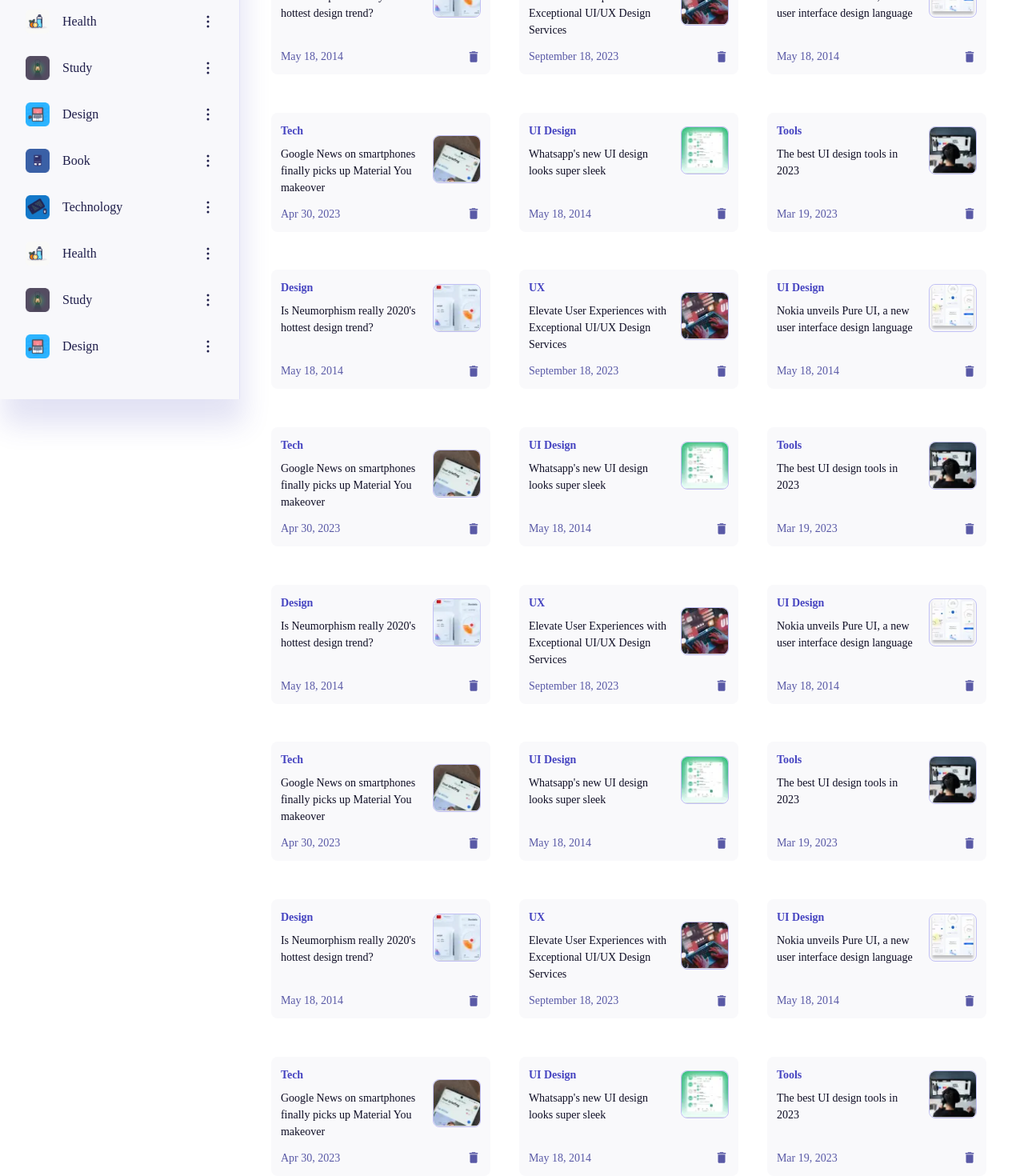
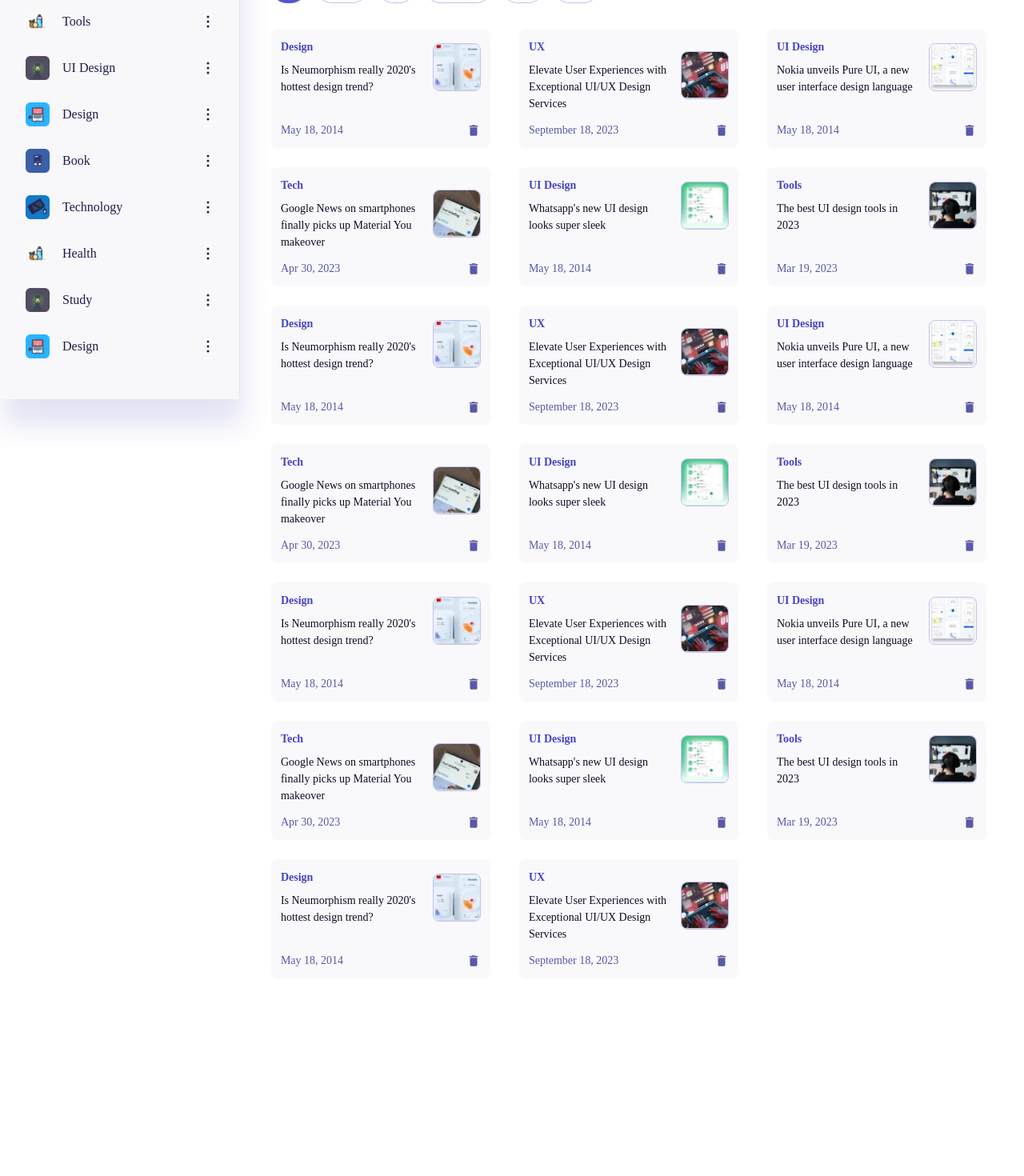
Before and after one commit to abhishek98s/LITMARK_FRONTEND, an Angular app in the folder Client/: page / in a window 1280 px wide. Shown: the part 301-1771 px from the top of the page at 80% size. After the commit the page ends 1524 px from the top, so only its background shows below. Built offline with nearby package versions, Linux system fonts and the light colour scheme; a web font is replaced by a local one.

Commit message:
fixed the stackoverfloe

```diff
--- a/Client/src/app/Model/folder.ts
+++ b/Client/src/app/Model/folder.ts
@@ -10,6 +10,7 @@ export interface Chip {
 }
 
 export interface Recentbookmark {
+    id: number,
     category: string,
     title: string,
     date: string,
--- a/Client/src/app/Modules/home/top-page/top-page.component.html
+++ b/Client/src/app/Modules/home/top-page/top-page.component.html
@@ -2,8 +2,6 @@
     <h3 class="text-title-md-bold">Recent Bookmarks</h3>
 
     <div class="chips-list flex gap-[12px] overflow-scroll no-scrollbar">
-        <!-- <app-chip [chip]="activeChip" (click)="filterCategory(activeChip.chipName)"></app-chip> -->
-
         <div *ngFor="let chip of dataService.getChips()">
             <app-chip [chip]="chip" (click)="filterCategory(chip.chipName)"></app-chip>
         </div>
--- a/Client/src/app/Modules/home/top-page/top-page.component.ts
+++ b/Client/src/app/Modules/home/top-page/top-page.component.ts
@@ -6,32 +6,17 @@ import { BookmarkService } from 'src/app/bookmark.service';
   selector: 'app-top-page',
   templateUrl: './top-page.component.html',
   styleUrls: ['./top-page.component.scss'],
-  styles: [`
-    .fade {
-      opacity: 1;
-      transition: opacity 0.5s ease-in-out;
-    }
-
-    .fade-hidden {
-      opacity: 0;
-    }
-  `],
 })
 export class TopPageComponent implements OnInit {
   recentBookmark!: Recentbookmark[];
-  activeChip: Chip = {
-    chipName: 'All',
-    active: true
-  }
 
   constructor(public dataService: BookmarkService) { }
 
   ngOnInit(): void {
-    this.recentBookmark = this.dataService.getRecentBookmark();
+    this.dataService.myBehaviorSubject.subscribe((value) => this.recentBookmark = value);
   }
 
   filterCategory(category: string) {
-    this.recentBookmark = this.dataService.filterRecentBookmark(category);
-    console.log(this.recentBookmark)
+    this.dataService.filterRecentBookmark(category);
   }
 }
--- a/Client/src/app/Shared/recent-bookmark/recent-bookmark.component.html
+++ b/Client/src/app/Shared/recent-bookmark/recent-bookmark.component.html
@@ -2,7 +2,8 @@
     <div class="flex-between-center gap-[1px]">
         <div class="category-title grow-0">
             <div class="category text-label-md-bold text-primary-850-80">{{recentBookmark.category}}</div>
-            <a href={{recentBookmark.link}} target="_blank" class="title text-body-md-medium text-primary-1000">{{recentBookmark.title}}</a>
+            <a href={{recentBookmark.link}} target="_blank"
+                class="title text-body-md-medium text-primary-1000">{{recentBookmark.title}}</a>
         </div>
 
         <figure class="image w-[60px] h-[60px] rounded-2">
@@ -12,7 +13,7 @@
 
     <div class="date-del flex-between-center">
         <div class="text-primary-850 text-label-md-medium">{{recentBookmark.date}}</div>
-        <figure class="w-[18px] cursor-pointer">
+        <figure class="w-[18px] cursor-pointer" (click)="deleteBookmark(recentBookmark.id)">
             <img src='assets/icon/trash.svg' alt="trash">
         </figure>
     </div>
--- a/Client/src/app/Shared/recent-bookmark/recent-bookmark.component.ts
+++ b/Client/src/app/Shared/recent-bookmark/recent-bookmark.component.ts
@@ -1,5 +1,6 @@
 import { Component, Input } from '@angular/core';
 import { Recentbookmark } from 'src/app/Model/folder';
+import { BookmarkService } from 'src/app/bookmark.service';
 
 @Component({
   selector: 'app-recent-bookmark',
@@ -8,4 +9,10 @@ import { Recentbookmark } from 'src/app/Model/folder';
 })
 export class RecentBookmarkComponent {
   @Input() recentBookmark!: Recentbookmark;
+
+  constructor(public dataService: BookmarkService) { };
+
+  deleteBookmark(id: number) {
+    this.dataService.deleteBookmark(id);
+  }
 }
--- a/Client/src/app/bookmark.service.ts
+++ b/Client/src/app/bookmark.service.ts
@@ -1,5 +1,6 @@
 import { Injectable } from '@angular/core';
 import { Chip, Recentbookmark, folder, folderData } from './Model/folder';
+import { BehaviorSubject, map, tap } from 'rxjs';
 
 @Injectable({
   providedIn: 'root'
@@ -9,6 +10,7 @@ export class BookmarkService {
 
   private recentBookmark: Recentbookmark[] = [
     {
+      id: 1,
       category: "Design",
       title: "Is Neumorphism really 2020's hottest design trend?",
       img: "assets/image/bookmark-1.webp",
@@ -17,6 +19,7 @@ export class BookmarkService {
     },
 
     {
+      id: 2,
       category: "UX",
       title: "Elevate User Experiences with Exceptional UI/UX Design Services",
       img: "assets/image/bookmark-2.webp",
@@ -24,6 +27,7 @@ export class BookmarkService {
       link: 'https://www.analyticsinsight.net/elevate-user-experiences-with-exceptional-ui-ux-design-services/'
     },
     {
+      id: 3,
       category: "UI Design",
       title: "Nokia unveils Pure UI, a new user interface design language",
       img: "assets/image/bookmark-3.webp",
@@ -31,6 +35,7 @@ export class BookmarkService {
       link: 'https://www.gsmarena.com/nokia_unveils_pure_ui_a_new_user_interface_design_language-news-58063.php'
     },
     {
+      id: 4,
       category: "Tech",
       title: "Google News on smartphones finally picks up Material You makeover",
       img: "assets/image/bookmark-4.webp",
@@ -38,6 +43,7 @@ export class BookmarkService {
       link: 'https://www.androidpolice.com/google-news-material-you-redesign-phones/'
     },
     {
+      id: 5,
       category: "UI Design",
       title: "Whatsapp's new UI design looks super sleek",
       img: "assets/image/bookmark-5.webp",
@@ -45,6 +51,7 @@ export class BookmarkService {
       link: 'https://www.creativebloq.com/news/new-whatsapp-ui-design'
     },
     {
+      id: 6,
       category: "Tools",
       title: "The best UI design tools in 2023",
       img: "assets/image/bookmark-6.webp",
@@ -52,6 +59,7 @@ export class BookmarkService {
       link: 'https://www.creativebloq.com/how-to/20-best-ui-design-tools'
     },
     {
+      id: 7,
       category: "Design",
       title: "Is Neumorphism really 2020's hottest design trend?",
       img: "assets/image/bookmark-1.webp",
@@ -60,6 +68,7 @@ export class BookmarkService {
     },
 
     {
+      id: 8,
       category: "UX",
       title: "Elevate User Experiences with Exceptional UI/UX Design Services",
       img: "assets/image/bookmark-2.webp",
@@ -67,6 +76,7 @@ export class BookmarkService {
       link: 'https://www.analyticsinsight.net/elevate-user-experiences-with-exceptional-ui-ux-design-services/'
     },
     {
+      id: 9,
       category: "UI Design",
       title: "Nokia unveils Pure UI, a new user interface design language",
       img: "assets/image/bookmark-3.webp",
@@ -74,6 +84,7 @@ export class BookmarkService {
       link: 'https://www.gsmarena.com/nokia_unveils_pure_ui_a_new_user_interface_design_language-news-58063.php'
     },
     {
+      id: 10,
       category: "Tech",
       title: "Google News on smartphones finally picks up Material You makeover",
       img: "assets/image/bookmark-4.webp",
@@ -81,6 +92,7 @@ export class BookmarkService {
       link: 'https://www.androidpolice.com/google-news-material-you-redesign-phones/'
     },
     {
+      id: 11,
       category: "UI Design",
       title: "Whatsapp's new UI design looks super sleek",
       img: "assets/image/bookmark-5.webp",
@@ -88,6 +100,7 @@ export class BookmarkService {
       link: 'https://www.creativebloq.com/news/new-whatsapp-ui-design'
     },
     {
+      id: 12,
       category: "Tools",
       title: "The best UI design tools in 2023",
       img: "assets/image/bookmark-6.webp",
@@ -95,6 +108,7 @@ export class BookmarkService {
       link: 'https://www.creativebloq.com/how-to/20-best-ui-design-tools'
     },
     {
+      id: 13,
       category: "Design",
       title: "Is Neumorphism really 2020's hottest design trend?",
       img: "assets/image/bookmark-1.webp",
@@ -103,6 +117,7 @@ export class BookmarkService {
     },
 
     {
+      id: 14,
       category: "UX",
       title: "Elevate User Experiences with Exceptional UI/UX Design Services",
       img: "assets/image/bookmark-2.webp",
@@ -110,6 +125,7 @@ export class BookmarkService {
       link: 'https://www.analyticsinsight.net/elevate-user-experiences-with-exceptional-ui-ux-design-services/'
     },
     {
+      id: 15,
       category: "UI Design",
       title: "Nokia unveils Pure UI, a new user interface design language",
       img: "assets/image/bookmark-3.webp",
@@ -117,6 +133,7 @@ export class BookmarkService {
       link: 'https://www.gsmarena.com/nokia_unveils_pure_ui_a_new_user_interface_design_language-news-58063.php'
     },
     {
+      id: 16,
       category: "Tech",
       title: "Google News on smartphones finally picks up Material You makeover",
       img: "assets/image/bookmark-4.webp",
@@ -124,6 +141,7 @@ export class BookmarkService {
       link: 'https://www.androidpolice.com/google-news-material-you-redesign-phones/'
     },
     {
+      id: 17,
       category: "UI Design",
       title: "Whatsapp's new UI design looks super sleek",
       img: "assets/image/bookmark-5.webp",
@@ -131,6 +149,7 @@ export class BookmarkService {
       link: 'https://www.creativebloq.com/news/new-whatsapp-ui-design'
     },
     {
+      id: 18,
       category: "Tools",
       title: "The best UI design tools in 2023",
       img: "assets/image/bookmark-6.webp",
@@ -138,6 +157,7 @@ export class BookmarkService {
       link: 'https://www.creativebloq.com/how-to/20-best-ui-design-tools'
     },
     {
+      id: 19,
       category: "Design",
       title: "Is Neumorphism really 2020's hottest design trend?",
       img: "assets/image/bookmark-1.webp",
@@ -146,41 +166,17 @@ export class BookmarkService {
     },
 
     {
+      id: 20,
       category: "UX",
       title: "Elevate User Experiences with Exceptional UI/UX Design Services",
       img: "assets/image/bookmark-2.webp",
       date: "September 18, 2023",
       link: 'https://www.analyticsinsight.net/elevate-user-experiences-with-exceptional-ui-ux-design-services/'
     },
-    {
-      category: "UI Design",
-      title: "Nokia unveils Pure UI, a new user interface design language",
-      img: "assets/image/bookmark-3.webp",
-      date: "May 18, 2014",
-      link: 'https://www.gsmarena.com/nokia_unveils_pure_ui_a_new_user_interface_design_language-news-58063.php'
-    },
-    {
-      category: "Tech",
-      title: "Google News on smartphones finally picks up Material You makeover",
-      img: "assets/image/bookmark-4.webp",
-      date: "Apr 30, 2023",
-      link: 'https://www.androidpolice.com/google-news-material-you-redesign-phones/'
-    },
-    {
-      category: "UI Design",
-      title: "Whatsapp's new UI design looks super sleek",
-      img: "assets/image/bookmark-5.webp",
-      date: "May 18, 2014",
-      link: 'https://www.creativebloq.com/news/new-whatsapp-ui-design'
-    },
-    {
-      category: "Tools",
-      title: "The best UI design tools in 2023",
-      img: "assets/image/bookmark-6.webp",
-      date: "Mar 19, 2023",
-      link: 'https://www.creativebloq.com/how-to/20-best-ui-design-tools'
-    },
   ];
+
+  myBehaviorSubject = new BehaviorSubject<Recentbookmark[]>(this.recentBookmark);
+
 
   private chips: Chip[] = [
     {
@@ -217,17 +213,17 @@ export class BookmarkService {
     {
       id: '1',
       img: 'assets/image/folder-1.png',
-      title: 'Technology'
+      title: 'UX'
     },
     {
       id: '2',
       img: 'assets/image/folder-2.png',
-      title: 'Health'
+      title: 'Tools'
     },
     {
       id: '3',
       img: 'assets/image/folder-3.png',
-      title: 'Study'
+      title: 'UI Design'
     },
     {
       id: '4',
@@ -387,18 +383,36 @@ export class BookmarkService {
     return this.recentBookmark;
   }
 
-  filterRecentBookmark(filterCategory: string) {
-    this.chips.map((chip: Chip) => {
-      chip.active = false;
-      if (chip.chipName == filterCategory) {
-        chip.active = !chip.active;
-      }
-    })
-    if (filterCategory == 'All') {
-      return this.recentBookmark;
+  filterRecentBookmark(chipCategory: string) {
+    this.chips.forEach((chip: Chip) => { chip.active = false; });
+
+    let selectedChip = this.chips.find((chip: Chip) => chip.chipName == chipCategory);
+
+    if (selectedChip) {
+      selectedChip.active = true;
     }
-    let filteredData = this.recentBookmark.filter((item) => item.category == filterCategory);
-    return filteredData;
+
+    if (chipCategory == 'All') {
+      this.myBehaviorSubject.next(this.recentBookmark);
+      return
+    }
+
+    this.myBehaviorSubject.pipe(
+      map((bookmarks: Recentbookmark[]) =>
+        this.recentBookmark.filter((bookmark) => bookmark.category === chipCategory)),
+      tap((filterdBookmarks: Recentbookmark[]) => {
+        this.myBehaviorSubject.next(filterdBookmarks)
+      })
+    ).subscribe();
+  }
+
+  deleteBookmark(id: number) {
+    this.myBehaviorSubject.pipe(
+      map((bookmarks: Recentbookmark[]) => bookmarks.filter(bookmark => bookmark.id !== id)),
+      tap((filteredBookmarks: Recentbookmark[]) => {
+        this.myBehaviorSubject.next(filteredBookmarks);
+      })
+    ).subscribe();
   }
 
   getChips() {
```
